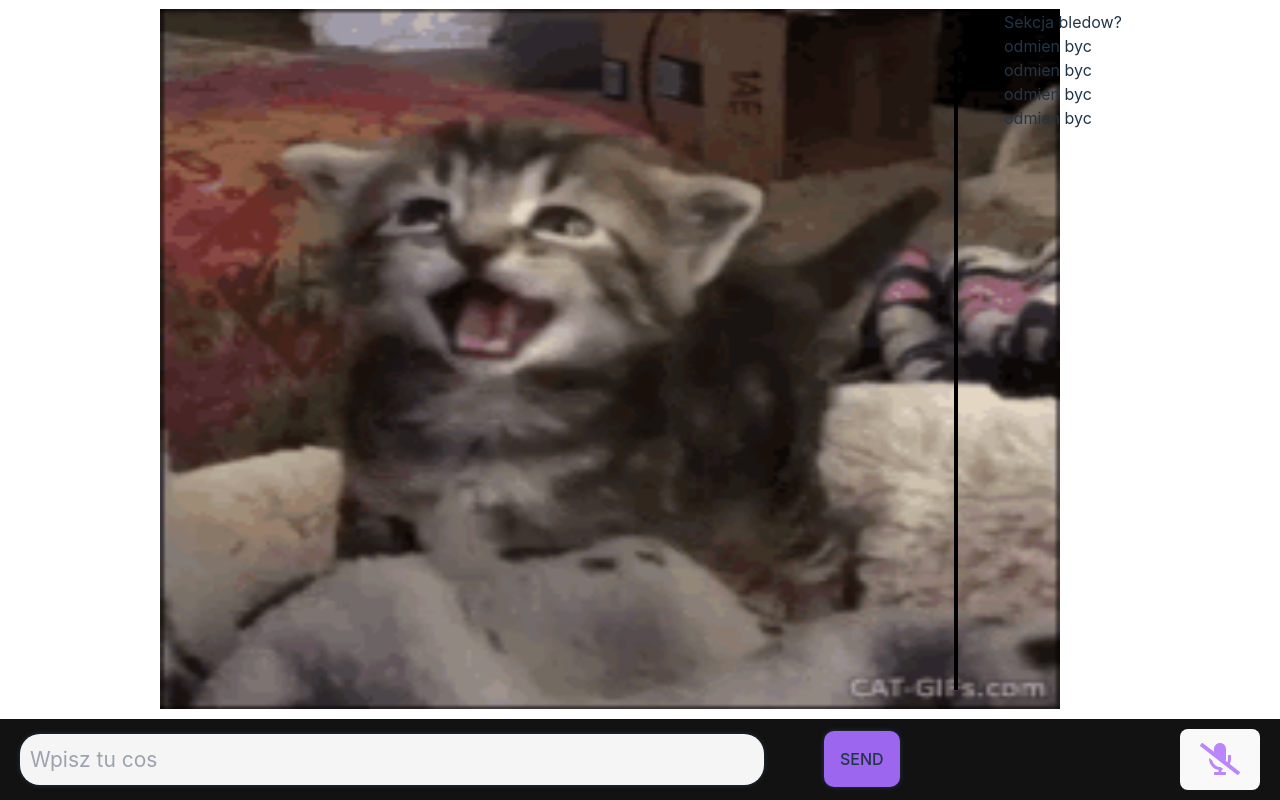
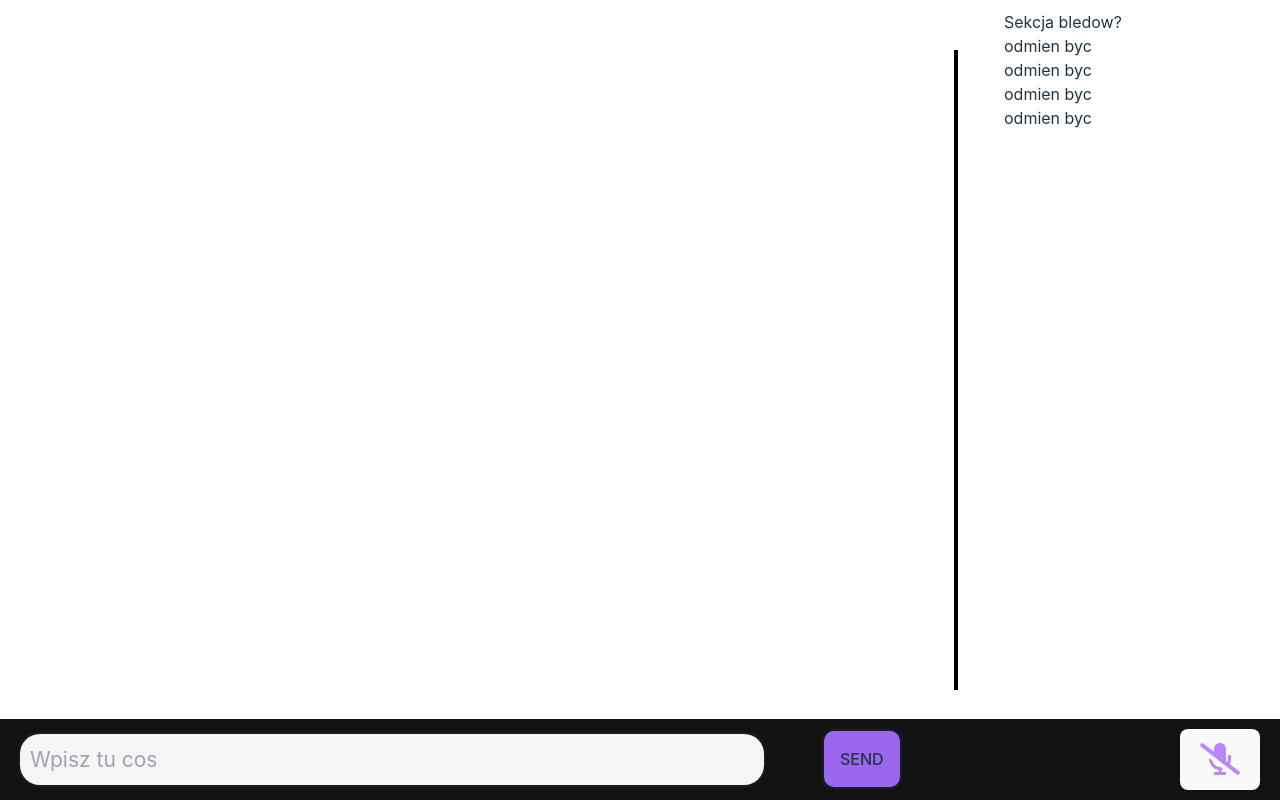
Before and after one commit to zapjur/LinguaLift, a React (Vite) app in the folder lingualift-frontend/: page / in a window 1280 px wide. Built offline with nearby package versions, Linux system fonts and the light colour scheme.

Commit message:
brak kota

```diff
--- a/lingualift-frontend/src/App.jsx
+++ b/lingualift-frontend/src/App.jsx
@@ -8,7 +8,7 @@ function App() {
         <div className="container">
             <div className="video-section">
                 <div className="video-placeholder">
-                    <img src={cat} alt="kot" className="fota" />
+
                 </div>
             </div>
             <div className="chat-section">
```
